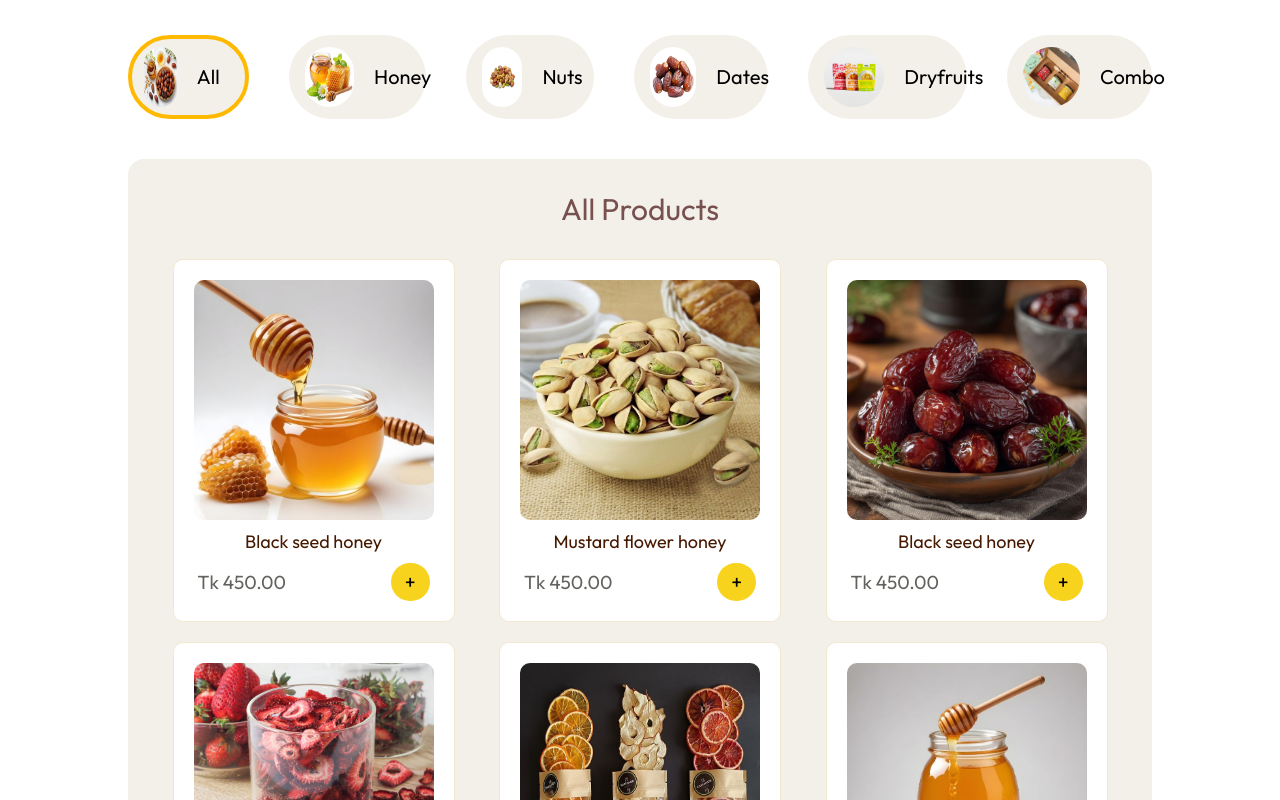
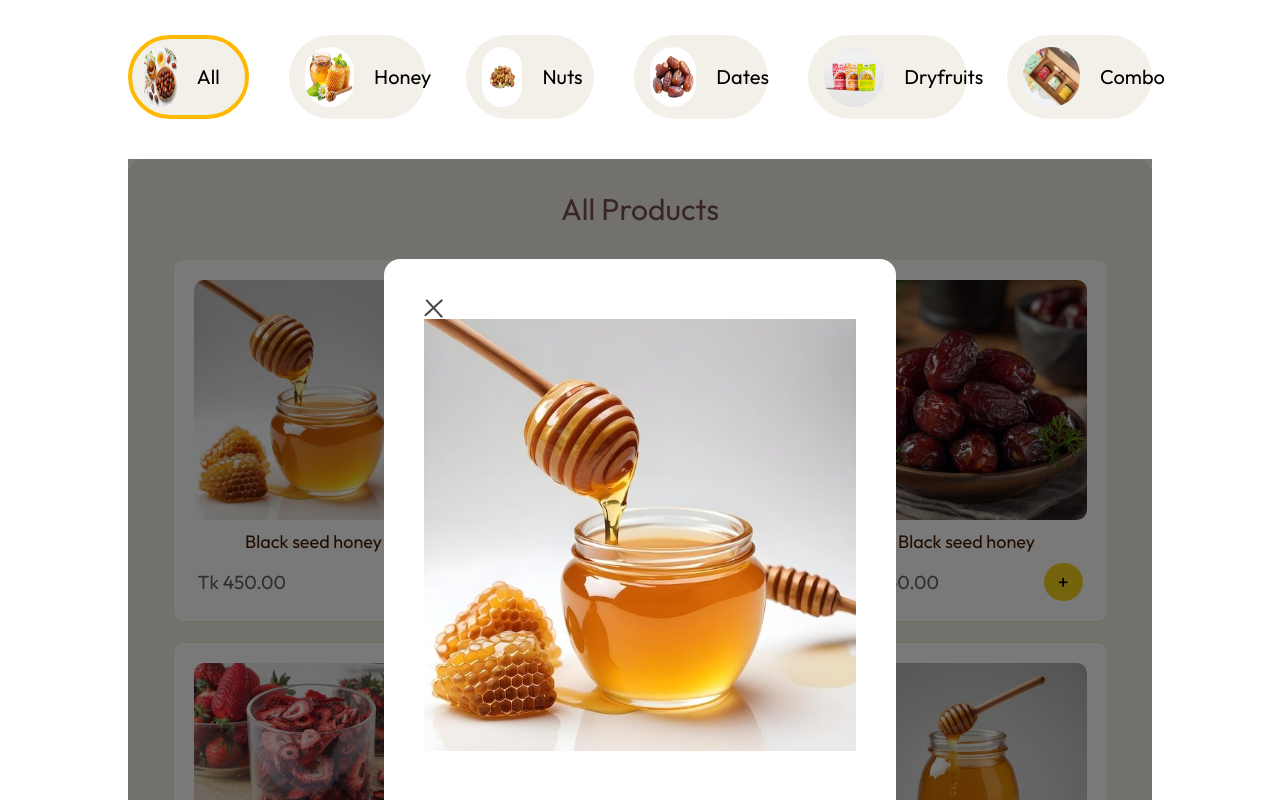
Before and after one commit to NusfaJahan61/Honey-Bee, a React (Vite) app: page / in a window 1280 px wide. Both pictures are taken after a click on the picture 313 px from the left and 1185 px from the top of the page. Shown: the part 785-1585 px from the top of the page. Built offline with nearby package versions, Linux system fonts and the light colour scheme.

Commit message:
Description page update-1

```diff
--- a/src/App.jsx
+++ b/src/App.jsx
@@ -9,13 +9,14 @@ import { Routes, Route } from 'react-router-dom'
 import { StoreContext } from './StoreContext/StoreContext'
 import Checkout from './components/Checkout/Checkout'
 import Description from './components/Description/Description'
-
+import { item_list } from './assets/assets'
 
 function App() {
 
+  const { checkout } = useContext(StoreContext)
+
   const [showLogin, setShowLogin] = useState(false)
   const [showContact, setShowContact] = useState(false)
-  const { checkout } = useContext(StoreContext)
   return (
     <>
       {showLogin === true
@@ -35,7 +36,7 @@ function App() {
           <Route path='/cart' element={<Cart />} />
         </Routes>
       </div>
-      <Description />
+
       <Footer />
     </>
   )
--- a/src/StoreContext/StoreContext.jsx
+++ b/src/StoreContext/StoreContext.jsx
@@ -9,6 +9,8 @@ const StoreContextProvider = (props) => {
   const [category, setCategory] = useState("All")
   const [checkout, setCheckout] = useState(false)
   const [description, setDescription] = useState("")
+  const [showDesc, setShowDesc] = useState(false)
+
   const [cartsItem, setCartsItem] = useState({})
 
   const addToCart = (itemId) => {
@@ -47,6 +49,8 @@ const StoreContextProvider = (props) => {
     setCheckout,
     description,
     setDescription,
+    showDesc,
+    setShowDesc,
   }
   return (
     <StoreContext.Provider value={ContextValue} >{
--- a/src/components/Description/Description.jsx
+++ b/src/components/Description/Description.jsx
@@ -11,15 +11,17 @@ const Description = () => {
         item_list.map((item, index) => {
           if (description === item.name) {
             return (
-              <div className="" key={index}>
-                <img onClick={() => setDescription("")} src={assets.cross_icon} alt="close" />
-                <div className="">
+              <div className="absolute z-1 bg-[#00000086] w-[80%] h-full" key={index}>
+                <div className="bg-white m-auto mt-25 w-3/6 h-5/7 p-10 rounded-2xl">
+                  <img onClick={() => setDescription("")} src={assets.cross_icon} alt="close" />
                   <div className="">
-                    <img src={item.image} alt="product image" />
+                    <div className="">
+                      <img src={item.image} alt="product image" />
+                    </div>
+                    <div className=""></div>
                   </div>
                   <div className=""></div>
                 </div>
-                <div className=""></div>
               </div>
             )
           }
--- a/src/components/ItemsCard/ItemsCard.jsx
+++ b/src/components/ItemsCard/ItemsCard.jsx
@@ -3,12 +3,12 @@ import { StoreContext } from "../../StoreContext/StoreContext"
 
 const ItemsCard = ({ id, name, img, price }) => {
 
-  const { cartsItem, addToCart, removeFromCart, setDescription } = useContext(StoreContext)
+  const { cartsItem, addToCart, removeFromCart, setDescription, setShowDesc } = useContext(StoreContext)
 
   return (
     <div>
       <div className="bg-white flex flex-col border border-[#f2e8ce] p-5 mb-5 rounded-[10px]">
-        <img onClick={() => setDescription(name)} className="w-60 h-60 rounded-[10px]" src={img} alt="image" />
+        <img onClick={() => { setDescription(name); setShowDesc(true) }} className="w-60 h-60 rounded-[10px]" src={img} alt="image" />
         <h2 className="text-[18px] text-center py-2 text-amber-950">{name}</h2>
         <div className="px-1 flex justify-between items-center ">
           <p className="text-[19px] text-[#62625e]">Tk  {price}.00</p>
--- a/src/pages/ShowProductsPage/ShowProducts.jsx
+++ b/src/pages/ShowProductsPage/ShowProducts.jsx
@@ -2,13 +2,17 @@ import { item_list } from '../../assets/assets'
 import ItemsCard from '../../components/ItemsCard/ItemsCard'
 import { useContext, useState } from 'react'
 import { StoreContext } from '../../StoreContext/StoreContext'
+import Description from '../../components/Description/Description'
 
 const ShowProducts = () => {
 
-  const { category } = useContext(StoreContext)
+  const { category, showDesc } = useContext(StoreContext)
 
   return (
     <div id='showProducts' className='bg-[#F3F0E9] rounded-2xl pb-10'>
+      {
+        showDesc === true ? <Description /> : <></>
+      }
       <h1 className=" text-[#775050] text-center py-8 text-3xl">{category === "All" ? "All Products" : <>{category}</>}</h1>
       <div className={`flex flex-wrap  ${category === item_list.category ? "justify-start" : "justify-evenly"}`}>
         {item_list.map((item, index) => {
```
